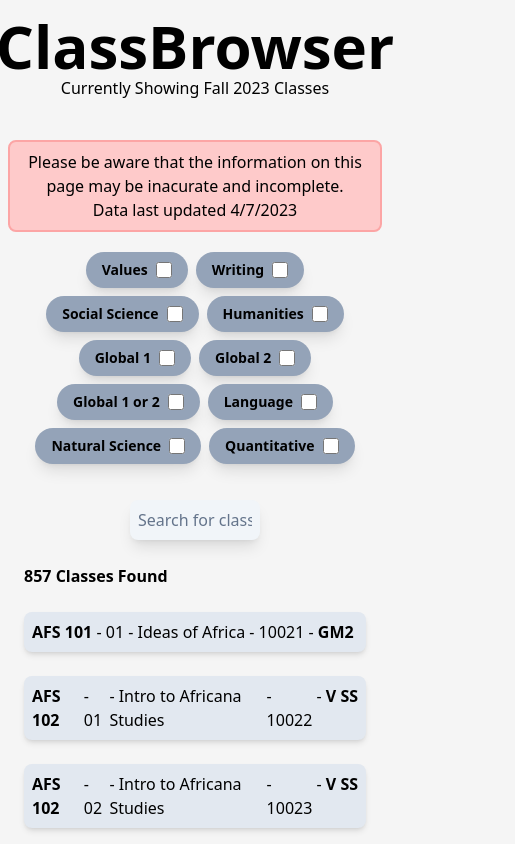
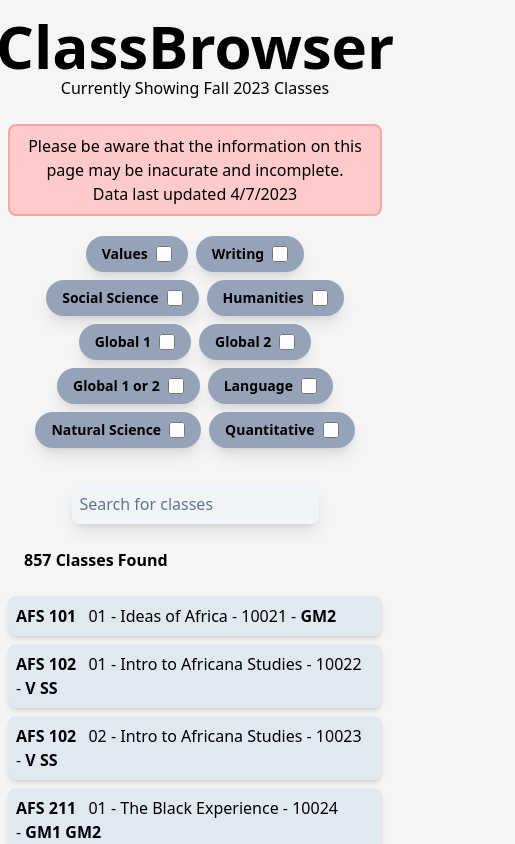
Before and after one commit to rossnoah/ClassBrowser, a SvelteKit app: page /classes in a window 390 px wide. Shown: the top 844 px of the page, 515 px wide, since content can reach past the window. Built offline with nearby package versions, Linux system fonts and the light colour scheme.

Commit message:
Improved UX for mobile

```diff
--- a/src/app.html
+++ b/src/app.html
@@ -2,11 +2,13 @@
 <html lang="en">
 	<head>
 		<meta charset="utf-8" />
+
 		<link rel="icon" href="%sveltekit.assets%/favicon.png" />
 		<meta name="viewport" content="width=device-width" />
+
 		%sveltekit.head%
 	</head>
-	<body data-sveltekit-preload-data="hover" class="bg-neutral-100 dark:bg-slate-900">
+	<body data-sveltekit-preload-data="hover" class="bg-neutral-100 dark:bg-slate-900 dark:text-slate-100">
 		<div style="display: contents">%sveltekit.body%</div>
 	</body>
 </html>
--- a/src/routes/classes/+page.svelte
+++ b/src/routes/classes/+page.svelte
@@ -210,7 +210,6 @@
 
 
   </script>
-<div class="  dark:text-slate-100">
 
 <!-- DARKMODE CODE -->
 
@@ -254,61 +253,61 @@
 
 </div>
 
-<div class="flex justify-center mt-8 ">
+<div class="flex flex-col items-center justify-center">
   <p class="bg-red-200 dark:bg-red-400 border-2 border-red-300 dark:border-red-500 dark:text-slate-900 inline-block p-2 max-w-screen rounded-lg text-center m-2 ">Please be aware that the information on this page may be inacurate and incomplete.
     <br>Data last updated 4/7/2023</p>
 </div>
 
 
 
-<div class="m-2 flex flex-wrap justify-center items-center text-sm">
+<div class="m-2 flex flex-wrap justify-center items-center text-sm dark:text-slate-400">
   <!-- Add a row of checkboxes coresponding to the booleans above. -->
-<label class="inline-flex items-center bg-slate-400 dark:bg-slate-800 dark:text-slate-500 font-bold px-4 py-2 rounded-full m-1 cursor-pointer shadow-lg">
+<label class="inline-flex items-center bg-slate-400 dark:bg-slate-800  font-bold px-4 py-2 rounded-full m-1 cursor-pointer shadow-lg">
   <span class="mr-2 select-none">Values</span>
   <input type="checkbox" class="form-checkbox h-4 w-4" on:click={() => v=!v} on:click={() => filter()}>
 </label>
 
-<label class="inline-flex items-center bg-slate-400 dark:bg-slate-800 dark:text-slate-500 font-bold px-4 py-2 rounded-full m-1 cursor-pointer shadow-lg">
+<label class="inline-flex items-center bg-slate-400 dark:bg-slate-800  font-bold px-4 py-2 rounded-full m-1 cursor-pointer shadow-lg">
   <span class="mr-2 select-none">Writing</span>
   <input type="checkbox" class="form-checkbox h-4 w-4" on:click={() => w=!w} on:click={() => filter()}>
 </label>
 
-<label class="inline-flex items-center bg-slate-400 dark:bg-slate-800 dark:text-slate-500 font-bold px-4 py-2 rounded-full m-1 cursor-pointer shadow-lg">
+<label class="inline-flex items-center bg-slate-400 dark:bg-slate-800  font-bold px-4 py-2 rounded-full m-1 cursor-pointer shadow-lg">
   <span class="mr-2 select-none">Social Science</span>
   <input type="checkbox" class="form-checkbox h-4 w-4" on:click={() => s=!s} on:click={() => filter()}>
 </label>
 
-<label class="inline-flex items-center bg-slate-400 dark:bg-slate-800 dark:text-slate-500 font-bold px-4 py-2 rounded-full m-1 cursor-pointer shadow-lg">
+<label class="inline-flex items-center bg-slate-400 dark:bg-slate-800  font-bold px-4 py-2 rounded-full m-1 cursor-pointer shadow-lg">
   <span class="mr-2 select-none">Humanities</span>
   <input type="checkbox" class="form-checkbox h-4 w-4" on:click={() => h=!h} on:click={() => filter()}>
 </label>
 
-<label class="inline-flex items-center bg-slate-400 dark:bg-slate-800 dark:text-slate-500 font-bold px-4 py-2 rounded-full m-1 cursor-pointer shadow-lg">
+<label class="inline-flex items-center bg-slate-400 dark:bg-slate-800  font-bold px-4 py-2 rounded-full m-1 cursor-pointer shadow-lg">
   <span class="mr-2 select-none">Global 1</span>
   <input type="checkbox" class="form-checkbox h-4 w-4" on:click={() => gm1=!gm1} on:click={() => filter()}>
 </label>
 
-<label class="inline-flex items-center bg-slate-400 dark:bg-slate-800 dark:text-slate-500 font-bold px-4 py-2 rounded-full m-1 cursor-pointer shadow-lg">
+<label class="inline-flex items-center bg-slate-400 dark:bg-slate-800  font-bold px-4 py-2 rounded-full m-1 cursor-pointer shadow-lg">
   <span class="mr-2 select-none">Global 2</span>
   <input type="checkbox" class="form-checkbox h-4 w-4" on:click={() => gm2=!gm2} on:click={() => filter()}>
 </label>
 
-<label class="inline-flex items-center bg-slate-400 dark:bg-slate-800 dark:text-slate-500 font-bold px-4 py-2 rounded-full m-1 cursor-pointer shadow-lg">
+<label class="inline-flex items-center bg-slate-400 dark:bg-slate-800  font-bold px-4 py-2 rounded-full m-1 cursor-pointer shadow-lg">
   <span class="mr-2 select-none">Global 1 or 2</span>
   <input type="checkbox" class="form-checkbox h-4 w-4" on:click={() => gm=!gm} on:click={() => filter()}>
 </label>
 
-<label class="inline-flex items-center bg-slate-400 dark:bg-slate-800 dark:text-slate-500 font-bold px-4 py-2 rounded-full m-1 cursor-pointer shadow-lg">
+<label class="inline-flex items-center bg-slate-400 dark:bg-slate-800  font-bold px-4 py-2 rounded-full m-1 cursor-pointer shadow-lg">
   <span class="mr-2 select-none">Language</span>
   <input type="checkbox" class="form-checkbox h-4 w-4" on:click={() => l=!l} on:click={() => filter()}>
 </label>
 
-<label class="inline-flex items-center bg-slate-400 dark:bg-slate-800 dark:text-slate-500 font-bold px-4 py-2 rounded-full m-1 cursor-pointer shadow-lg">
+<label class="inline-flex items-center bg-slate-400 dark:bg-slate-800  font-bold px-4 py-2 rounded-full m-1 cursor-pointer shadow-lg">
   <span class="mr-2 select-none">Natural Science</span>
   <input type="checkbox" class="form-checkbox h-4 w-4" on:click={() => ns=!ns} on:click={() => filter()}>
 </label>
 
-<label class="inline-flex items-center bg-slate-400 dark:bg-slate-800 dark:text-slate-500 font-bold px-4 py-2 rounded-full m-1 cursor-pointer shadow-lg">
+<label class="inline-flex items-center bg-slate-400 dark:bg-slate-800  font-bold px-4 py-2 rounded-full m-1 cursor-pointer shadow-lg">
   <span class="mr-2 select-none">Quantitative</span>
   <input type="checkbox" class="form-checkbox h-4 w-4" on:click={() => q=!q} on:click={() => filter()}>
 </label>
@@ -322,7 +321,7 @@
 
 
 <div class="flex justify-center">
-  <div class="bg-slate-100 rounded-lg flex w-1/3 shadow-lg dark:bg-slate-300 ">
+  <div class="bg-slate-100 rounded-lg flex md:w-1/3 sm:w-full shadow-lg dark:bg-slate-300">
     <input class="border-none bg-transparent outline-none p-2 w-full placeholder-slate-500 dark:placeholder-slate-700 dark:text-slate-900" bind:value={search}  on:input={() => filter()} placeholder="Search for classes">
   </div>
 </div>
@@ -348,14 +347,12 @@
 
 
 {#each Array(numClasses).fill(0) as _, i}
-<div class="bg-slate-200 p-2 m-6 flex rounded-lg shadow-md dark:bg-slate-600 dark:text-slate-200">
-    <p class="font-bold">{classes[i][0]} {classes[i][1]}&nbsp;</p>
-    <p class="font-medium">- {classes[i][2]}&nbsp</p>
-    <p class="font-medium">- {classes[i][3]}&nbsp</p>
-    <p class="font-medium">- {classes[i][4]}</p>
-    <div class="flex content-end">
+<div class="bg-slate-200 p-2 m-2 md:m-6 flex flex-wrap items-center rounded-lg shadow-md dark:bg-slate-700 dark:text-slate-100">
+  <p class="font-bold mr-2">{classes[i][0]} {classes[i][1]}&nbsp;</p>
+  <p class="font-medium mr-1">{classes[i][2]} - {classes[i][3]} - {classes[i][4]}</p>
+  <div class="flex content-end">
       {#if (classes[i][6]==1||classes[i][7]==1||classes[i][8]==1||classes[i][9]==1||classes[i][10]==1||classes[i][11]==1||classes[i][12]==1||classes[i][13]==1||classes[i][14]==1)}
-        <p class="font-medium">&nbsp-</p>
+        <p class="font-medium">-</p>
       {/if}
 
 
@@ -408,6 +405,3 @@
 
   </div>
 {/each}
-
-
-</div>
```
